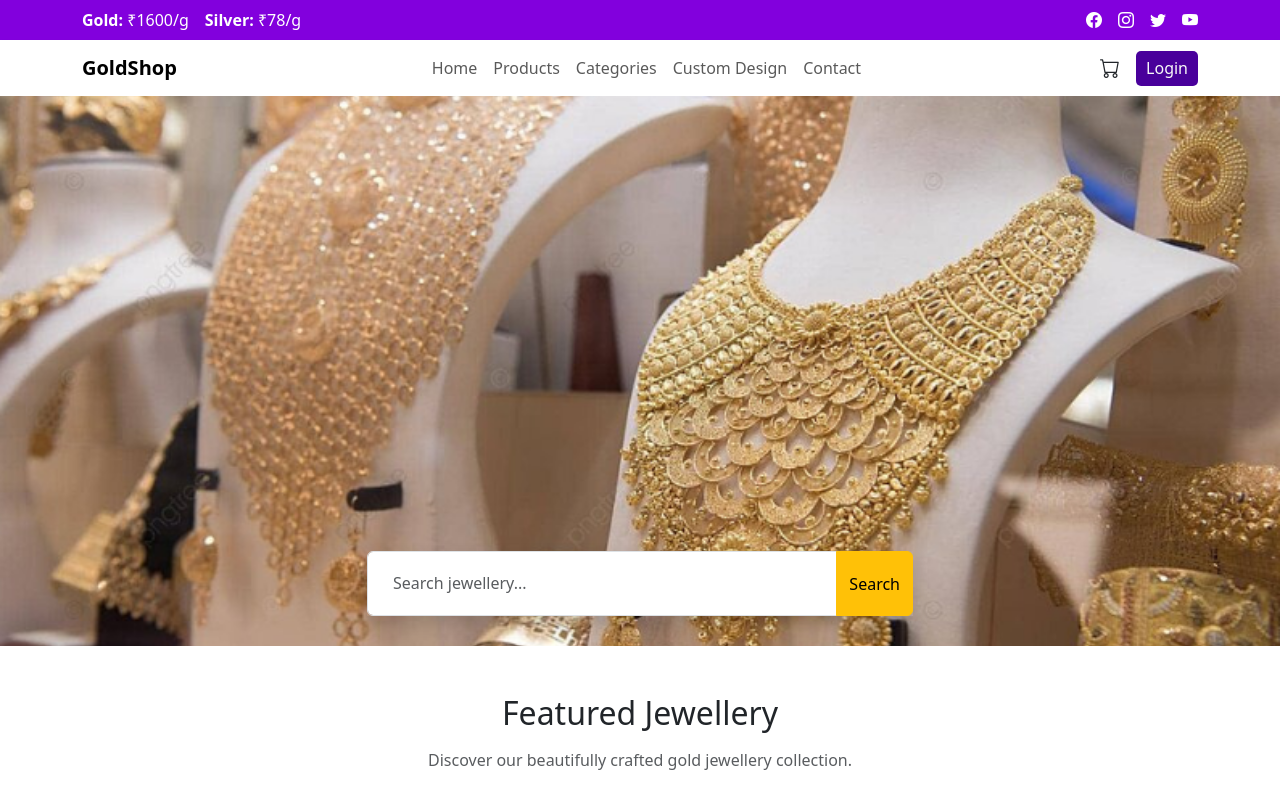
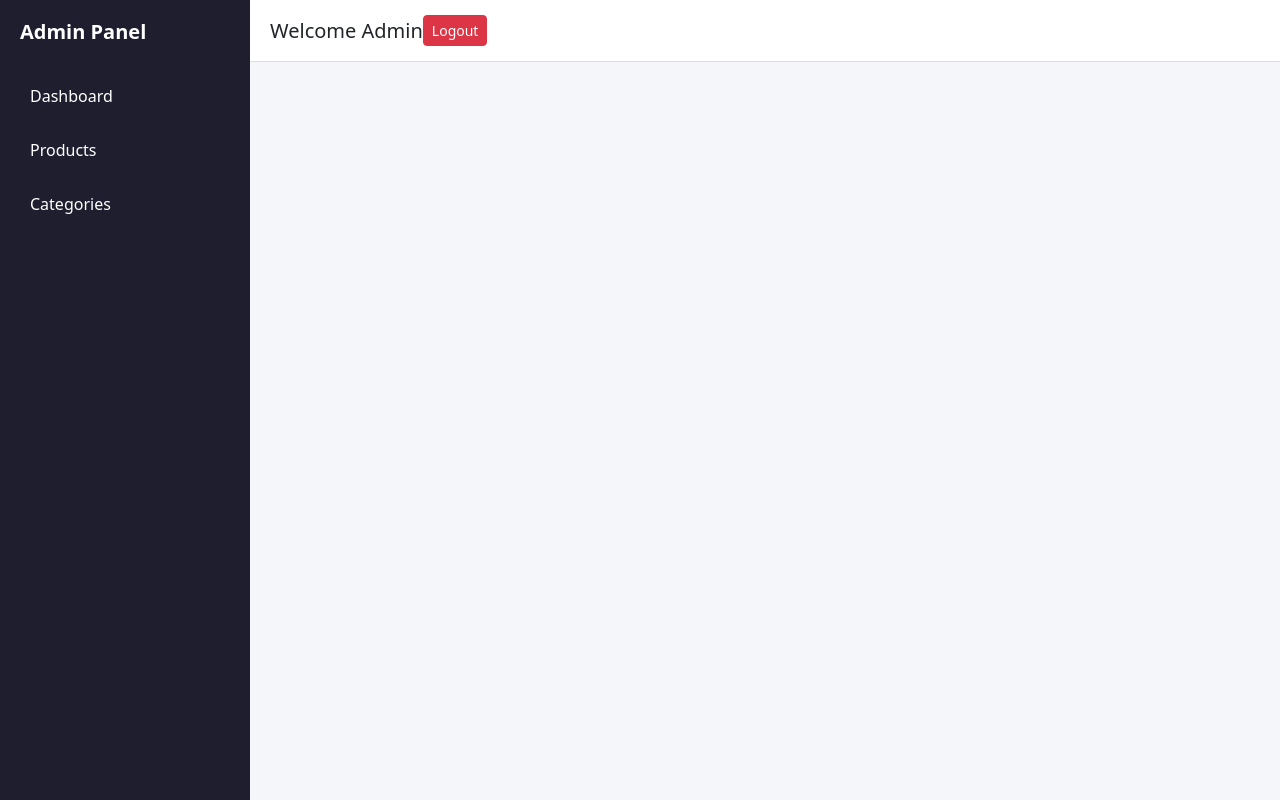
Before and after one commit to prashant-webconst/gold-client, a React (Vite) app: page /admin in a window 1280 px wide. Shown: the top 800 px of the page. Built offline with nearby package versions, Linux system fonts and the light colour scheme.

Commit message:
created-basic-admin-layout

```diff
--- a/src/App.jsx
+++ b/src/App.jsx
@@ -1,19 +1,14 @@
-import Navbar from "./components/Navbar";
-import Topbar from "./components/Topbar";
-import HeroSlider from "./components/HeroSlider";
-import FeaturedProducts from "./components/FeaturedProducts";
-import PromoGridSection from "./components/PromoGridSection";
-import NewArrivalsSection from "./components/NewArrivalsSection";
+import {Routes, Route} from "react-router-dom"
+import HomePage from "./pages/homepage";
+import AdminLayout from "./admin/AdminLayout";
 
 function App() {
   return (
     <>
-      <Topbar />
-      <Navbar />
-      <HeroSlider />
-      <FeaturedProducts />
-      <PromoGridSection />
-      <NewArrivalsSection />
+   <Routes>
+      <Route path="/" element={<HomePage />} />
+      <Route path="/admin" element={<AdminLayout />} />
+    </Routes>
     </>
   );
 }
--- /dev/null
+++ b/src/admin/AdminLayout.jsx
@@ -0,0 +1,45 @@
+import React, { useState } from "react";
+
+const AdminLayout = ({ children }) => {
+  const [sidebarOpen, setSidebarOpen] = useState(false);
+
+  return (
+    <div className="admin-container">
+      {/* Sidebar */}
+
+      <div className={`admin-sidebar ${sidebarOpen ? "open" : ""}`}>
+        <h4 className="admin-logo">Admin Panel</h4>
+
+        <ul className="admin-menu">
+          <li>Dashboard</li>
+          <li>Products</li>
+          <li>Categories</li>
+        </ul>
+      </div>
+      {sidebarOpen && <div className="admin-overlay" onClick={() => setSidebarOpen(false)}></div>}
+      {/* Main */}
+      <div className="admin-main">
+        {/* Topbar */}
+        <div className="admin-topbar">
+          {/* Mobile Toggle */}
+          <button
+            className="menu-toggle btn btn-dark btn-sm me-2"
+            // onClick={() => setSidebarOpen(!sidebarOpen)}
+            onClick={() => setSidebarOpen(!sidebarOpen)}
+          >
+            ☰
+          </button>
+
+          <h5 className="mb-0">Welcome Admin</h5>
+
+          <button className="btn btn-danger btn-sm">Logout</button>
+        </div>
+
+        {/* Content */}
+        <div className="admin-content">{children}</div>
+      </div>
+    </div>
+  );
+};
+
+export default AdminLayout;
--- /dev/null
+++ b/src/assets/css/admin.css
@@ -0,0 +1,103 @@
+/* Container */
+.admin-container {
+  display: flex;
+}
+
+/* Sidebar */
+.admin-sidebar {
+  width: 250px;
+  min-height: 100vh;
+  background-color: #1e1e2f;
+  color: #fff;
+  padding: 20px;
+  transition: 0.3s;
+}
+
+/* Overlay */
+.admin-overlay {
+  position: fixed;
+  top: 0;
+  left: 0;
+  width: 100%;
+  height: 100%;
+  background-color: rgba(0, 0, 0, 0.5);
+  z-index: 999;
+}
+
+/* Only for mobile */
+@media (min-width: 769px) {
+  .admin-overlay {
+    display: none;
+  }
+}
+/* Mobile hidden */
+@media (max-width: 768px) {
+  .admin-sidebar {
+    position: fixed;
+    left: -250px;
+    top: 0;
+    height: 100%;
+    z-index: 1000;
+  }
+
+  .admin-sidebar.open {
+    left: 0;
+  }
+}
+
+/* Logo */
+.admin-logo {
+  font-size: 20px;
+  font-weight: bold;
+  margin-bottom: 30px;
+}
+
+/* Menu */
+.admin-menu {
+  list-style: none;
+  padding: 0;
+}
+
+.admin-menu li {
+  padding: 10px;
+  margin-bottom: 10px;
+  cursor: pointer;
+  border-radius: 6px;
+  transition: 0.3s;
+}
+
+.admin-menu li:hover {
+  background-color: #34344a;
+}
+
+/* Main */
+.admin-main {
+  flex: 1;
+  background-color: #f5f6fa;
+}
+
+/* Topbar */
+.admin-topbar {
+  background-color: #fff;
+  padding: 15px 20px;
+  display: flex;
+  align-items: center;
+  border-bottom: 1px solid #ddd;
+}
+
+/* Toggle button hide on desktop */
+.menu-toggle {
+  display: none;
+}
+
+/* Show toggle on mobile */
+@media (max-width: 768px) {
+  .menu-toggle {
+    display: inline-block;
+  }
+}
+
+/* Content */
+.admin-content {
+  padding: 20px;
+}
--- a/src/main.jsx
+++ b/src/main.jsx
@@ -6,9 +6,11 @@
 import 'bootstrap/dist/js/bootstrap.bundle.min.js'
 import './assets/css/style.css'
 import './assets/css/variables.css'
+import './assets/css/admin.css'
+import { BrowserRouter } from 'react-router-dom'
 
 createRoot(document.getElementById('root')).render(
-  <StrictMode>
+  <BrowserRouter>
     <App />
-  </StrictMode>,
+  </BrowserRouter>,
 )
--- a/src/pages/Homepage.jsx
+++ b/src/pages/Homepage.jsx
@@ -1,11 +1,21 @@
-import React from 'react'
+import Topbar from "../components/Topbar";
+import Navbar from "../components/Navbar";
+import HeroSlider from "../components/HeroSlider";
+import FeaturedProducts from "../components/FeaturedProducts";
+import PromoGridSection from "../components/PromoGridSection";
+import NewArrivalsSection from "../components/NewArrivalsSection";
 
-const Home = () => {
+const HomePage = () => {
   return (
-    <div>
+    <>
+      <Topbar />
+      <Navbar />
+      <HeroSlider />
+      <FeaturedProducts />
+      <PromoGridSection />
+      <NewArrivalsSection />
+    </>
+  );
+};
 
-    </div>
-  )
-}
-
-export default Home
+export default HomePage;
```
